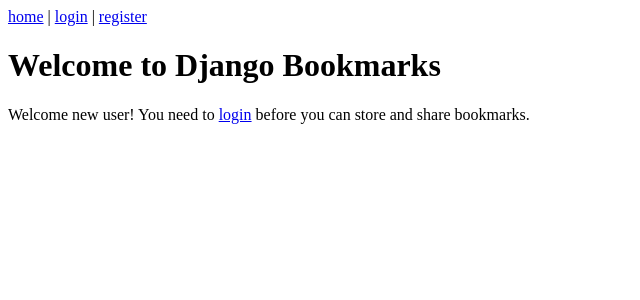
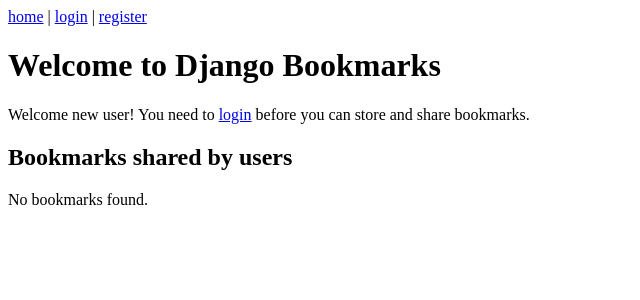
Before and after one commit to chanul13/django_bookmarks, a Django app: page / in a window 1280 px wide. Shown: the top 300 px of the page, without its empty margins (0-640 px from the left). Run offline with Django 3.2, Linux system fonts and the light colour scheme; data that the repository does not hold is empty; parts of the project's set-up code (start-up, migrations or seed data) failed here and were passed over.

Commit message:
Made more changes in an effort to get voting working but still unsuccessful

```diff
--- a/bookmarks/forms.py
+++ b/bookmarks/forms.py
@@ -1,6 +1,12 @@
 import re  # Regular expression library
 from django.contrib.auth.models import User
 from django import forms
+from django.forms.widgets import RadioSelect
+
+YES_OR_NO = (
+    (True, 'Yes'),
+    (False, 'No')
+)
 
 class RegistrationForm(forms.Form):
 
@@ -67,6 +73,12 @@ class BookmarkSaveForm(forms.Form):
         required = False,
         widget = forms.TextInput(attrs = {'size': 64})
     )
+    share = forms.BooleanField(
+        widget = RadioSelect(choices = YES_OR_NO),
+        initial = True,
+        label = u'Share on the main page!',
+        required = False
+    )
 
 class SearchForm(forms.Form):
     query = forms.CharField(
--- a/bookmarks/views.py
+++ b/bookmarks/views.py
@@ -8,17 +8,21 @@ from django.contrib.auth import logout
 from django.contrib.auth.decorators import login_required
 from bookmarks.forms import *
 from bookmarks.models import *
+import pdb
 
 
 # "request" is an object that contains the contents of the
 # HTTP request as a hash, E.g. request.POST contains POST data.
 def main_page(request):
-    # Simpler than above. Render an HttpResponse object that
-    # contains the main_pate template containing...
-    return render_to_response(
-        'main_page.html',
-        RequestContext(request)
-    )
+    shared_bookmarks = SharedBookmark.objects.order_by(
+        '-date'
+    )[:10]  # Limit the list to the first 10 results.
+
+    variables = RequestContext(request, {
+        'shared_bookmarks': shared_bookmarks
+    })
+
+    return render_to_response('main_page.html', variables)
 
 
 # Test page
@@ -158,6 +162,7 @@ def bookmark_save_page(request):
             else:  # Otherwise, this is a normal form submission.
                 return HttpResponseRedirect(
                     '/user/%s/' % request.user.username
+
                 )
         else:  # If form didn't validate...
             if ajax:  #... and it's an Ajax request...
@@ -330,7 +335,39 @@ def _bookmark_save(request, form):
         tag, created = Tag.objects.get_or_create(name = tag_name)
         bookmark.tag_set.add(tag)
 
+    # Share bookmark on main page if requested.
+    if form.cleaned_data['share']:
+        shared, created = SharedBookmark.objects.get_or_create(
+            bookmark = bookmark
+        )
+        if created:
+            # If the shared bookmark object was created, add the current user
+            # to the list of users for voted for the bookmark.
+            shared.users_voted.add(request.user)
+            shared.save()
+
     # Save bookmark to database.
     bookmark.save()
 
     return bookmark
+
+
+@login_required
+def bookmark_vote_page(request):
+
+    if 'id' in request.GET:
+        try:
+            id = request.GET['id']
+            shared_bookmark = SharedBookmark.objects.get(id = id)
+            user_voted = shared_bookmark.users_voted.filter(username = request.user.username)
+            if not user_voted:
+                shared_bookmark.votes += 1
+                shared_bookmark.users_voted.add(request.user)
+                shared_bookmark.save()
+        except SharedBookmark.DoesNotExist:
+            raise Http404('Bookmark not found.')
+
+    if 'HTTP_REFERER' in request.META:
+        return HttpResponseRedirect(request.META['HTTP_REFERER'])
+
+    return HttpResponseRedirect('/')
--- a/django_bookmarks/urls.py
+++ b/django_bookmarks/urls.py
@@ -43,6 +43,7 @@ urlpatterns = patterns('',
 
     # Account management
     (r'^save/$', bookmark_save_page),
+    (r'^vote/$', bookmark_vote_page),
 
     # Site media
     (r'^site_media/(?P<path>.*)$', 'django.views.static.serve',
--- a/templates/bookmark_list.html
+++ b/templates/bookmark_list.html
@@ -25,7 +25,7 @@
 
                 {% if show_user %}
                     <br />
-                    Posted by:
+                    &nbsp;&nbsp;Posted by:
                     <a href="/user/{{ bookmark.user.username }}/"
                        class="username">{{ bookmark.user.username }}</a>
                 {% endif %}
--- a/templates/main_page.html
+++ b/templates/main_page.html
@@ -13,4 +13,7 @@ below. -->
     {% else %}
         <p>Welcome new user! You need to <a href="/login/">login</a> before you can store and share bookmarks.</p>
     {% endif %}
+
+    <h2>Bookmarks shared by users</h2>
+    {% include "shared_bookmark_list.html" %}
 {% endblock %}
--- a/templates/shared_bookmark_list.html
+++ b/templates/shared_bookmark_list.html
@@ -2,6 +2,8 @@
     <ul class="bookmarks">
         {% for shared_bookmark in shared_bookmarks %}
         <li>
+            <a href="/vote/?id={{ shared_bookmark.id }}"
+                class="vote">[+]</a>
             <a href="{{ shared_bookmark.bookmark.link.url }}" class="title">
                 {{ shared_bookmark.bookmark.title }}
             </a>
```
Also changed, not shown: bookmarks/models.py (+14 -0 lines), django_bookmarks/settings.py (+9 -0 lines), django_bookmarks/bookmarks.db, 5 other files.
